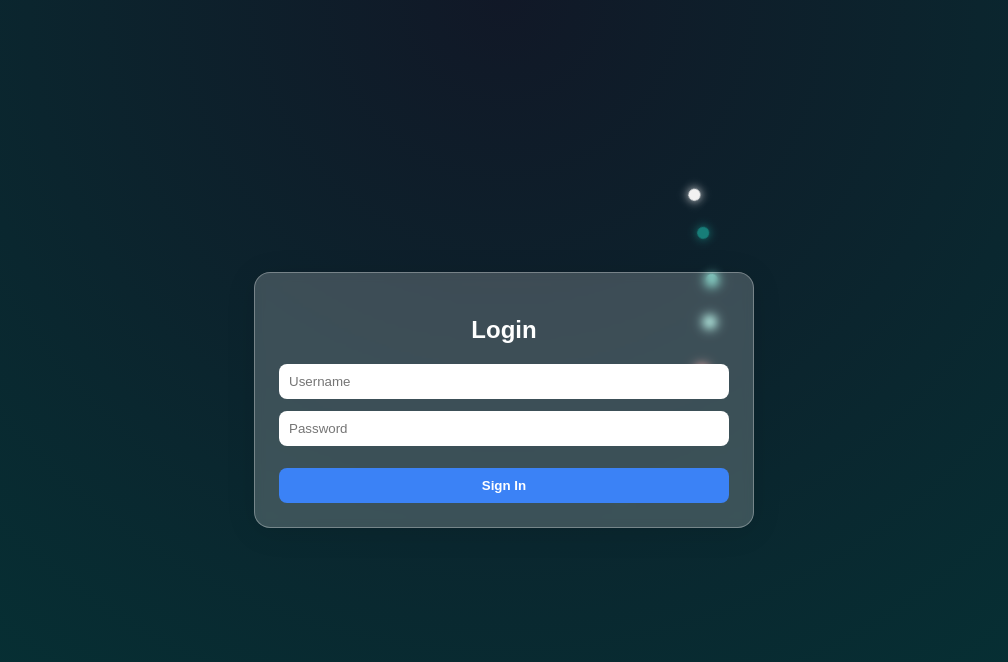
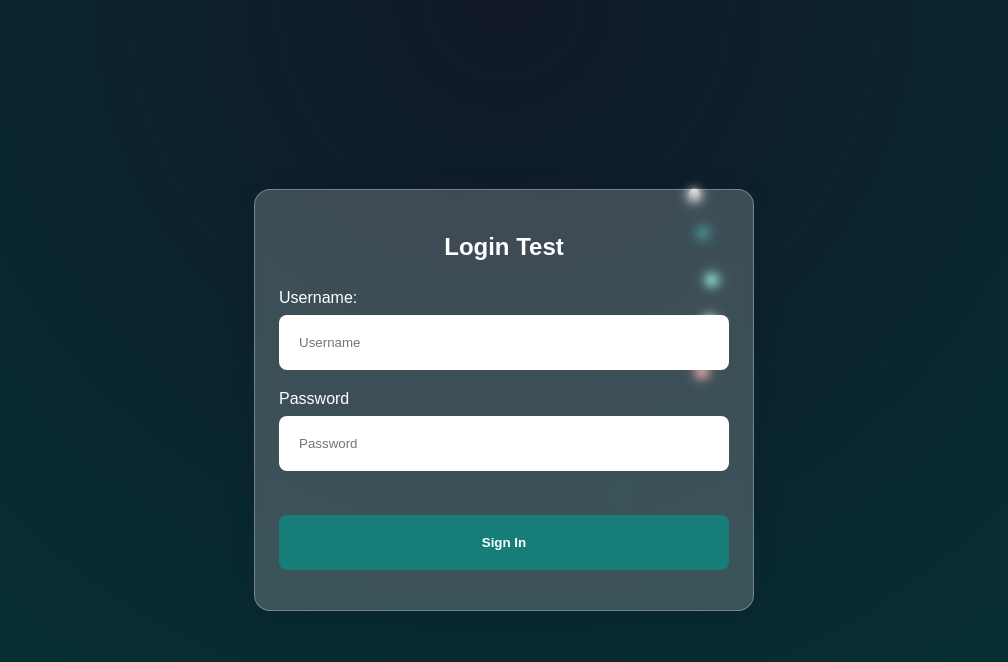
Before and after one commit to ProductMangos/QA-Automation-Test-App, a plain HTML site: page index.html in a window 1280 px wide. Shown: the whole page, without its empty margins (136-1144 px from the left). Drawn offline with Linux system fonts and the light colour scheme.

Commit message:
finished basic login page

```diff
--- a/index.html
+++ b/index.html
@@ -2,7 +2,9 @@
 <html lang="en">
 <head>
   <meta charset="UTF-8" />
-  <title>Animated Login</title>
+  <meta name="description" content="QA Testing Web App">
+
+  <title>QA Test Automation Playground</title>
   <link rel="stylesheet" href="styles.css" />
 </head>
 <body>
@@ -36,10 +38,12 @@
       <span class="dot-6"></span>
     </div>
     <!-- Login Card -->
-    <div class="login-card">
-      <h2>Login</h2>
-      <input type="text" placeholder="Username" />
-      <input type="password" placeholder="Password" />
+    <div class="login-card" role="main">
+      <h2>Login Test</h2>
+      <label for="username">Username:</label>
+      <input id="username" type="text" placeholder="Username" />
+      <label for="password">Password</label>
+      <input id="password" placeholder="Password" />
       <button>Sign In</button>
     </div>
   </div>
--- a/styles.css
+++ b/styles.css
@@ -24,10 +24,8 @@ body {
   color: white;
 }
 
-.scene {
-  /*position: relative;
-  width: 360px;
-  height: 360px;*/
+label {
+  margin: .5rem 0;
 }
 
 /* Login Card */
@@ -57,21 +55,25 @@ body {
 
 .login-card input {
   margin-bottom: 12px;
-  padding: 10px;
+  padding: 20px;
   border-radius: 8px;
   border: none;
   outline: none;
 }
 
 .login-card button {
-  margin-top: 10px;
-  padding: 10px;
+  margin: 2rem 0 1rem;
+  padding: 20px;
   border-radius: 8px;
   border: none;
   cursor: pointer;
-  background: #3b82f6;
+  background: var(--cyan);
   color: white;
   font-weight: bold;
+}
+
+.login-card button:hover {
+    background-color: var(--darkTeal);
 }
 
 /* Orbits */
```
